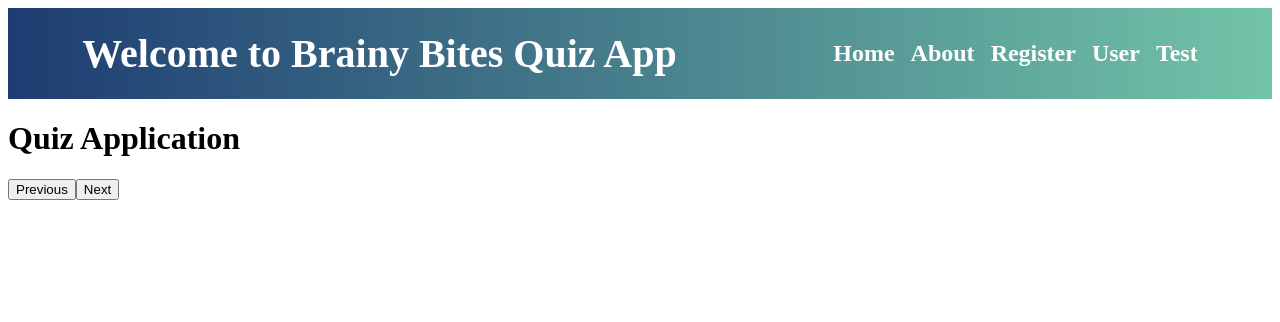
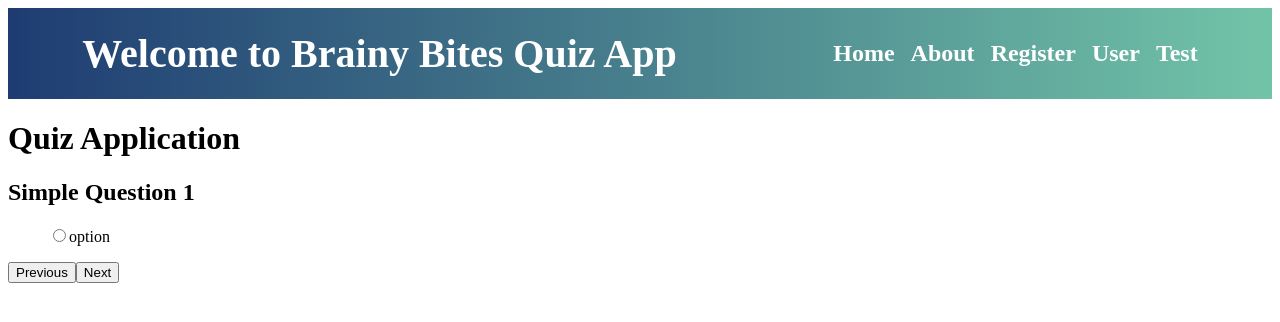
Before and after one commit to Kavithachinnusamy20/Capstone_Brainy_Bites, a React (Vite) app in the folder Client/: page /Test in a window 1280 px wide. Shown: the top 322 px of the page. Built offline with nearby package versions, Linux system fonts and the light colour scheme.

Commit message:
adding questions div

```diff
--- a/Client/src/Components/Test.jsx
+++ b/Client/src/Components/Test.jsx
@@ -1,9 +1,12 @@
  import React from 'react'
  import Navbar from './Navbar'
+ import Questions from './questions.jsx'
  const Test =() =>{
+    //next button event handler
     function OnNext(){
         console.log('On next click')
     }
+     //previous button event handler
     function OnPrev(){
         console.log('On previous click')
     }
@@ -13,7 +16,7 @@
         <div className ='container'>
         <h1 className ='title text-light'>Quiz Application</h1>
         {/* diaplay questions */}
-
+        <Questions></Questions>
         <div className ='grid'>
         <button className='btn prev' onClick={OnNext}>Previous</button>
         <button className='btn next'onClick= {OnPrev}>Next</button>
--- /dev/null
+++ b/Client/src/Components/questions.jsx
@@ -0,0 +1,30 @@
+ import React from 'react'
+import { useState } from 'react'
+
+
+
+ const Questions=() =>{
+
+    const [checked,setChecked]= useState(undefined)
+    function onSelect(){
+        console.log('radio button cheange')
+    }
+    return(
+        <div className= 'questions'>
+        <h2 className='text-light'>Simple Question 1</h2>
+        <ul>
+            <li>
+                <input
+                type ="radio"
+                value ={true}
+                id ='q1-option'
+                 onChange ={onSelect()}
+                 />
+                 <label className='text-primary' htmlFor="q1-option">option</label>
+                 <div className ='check checked'></div>
+            </li>
+        </ul>
+        </div>
+    )
+ }
+ export default Questions
```
